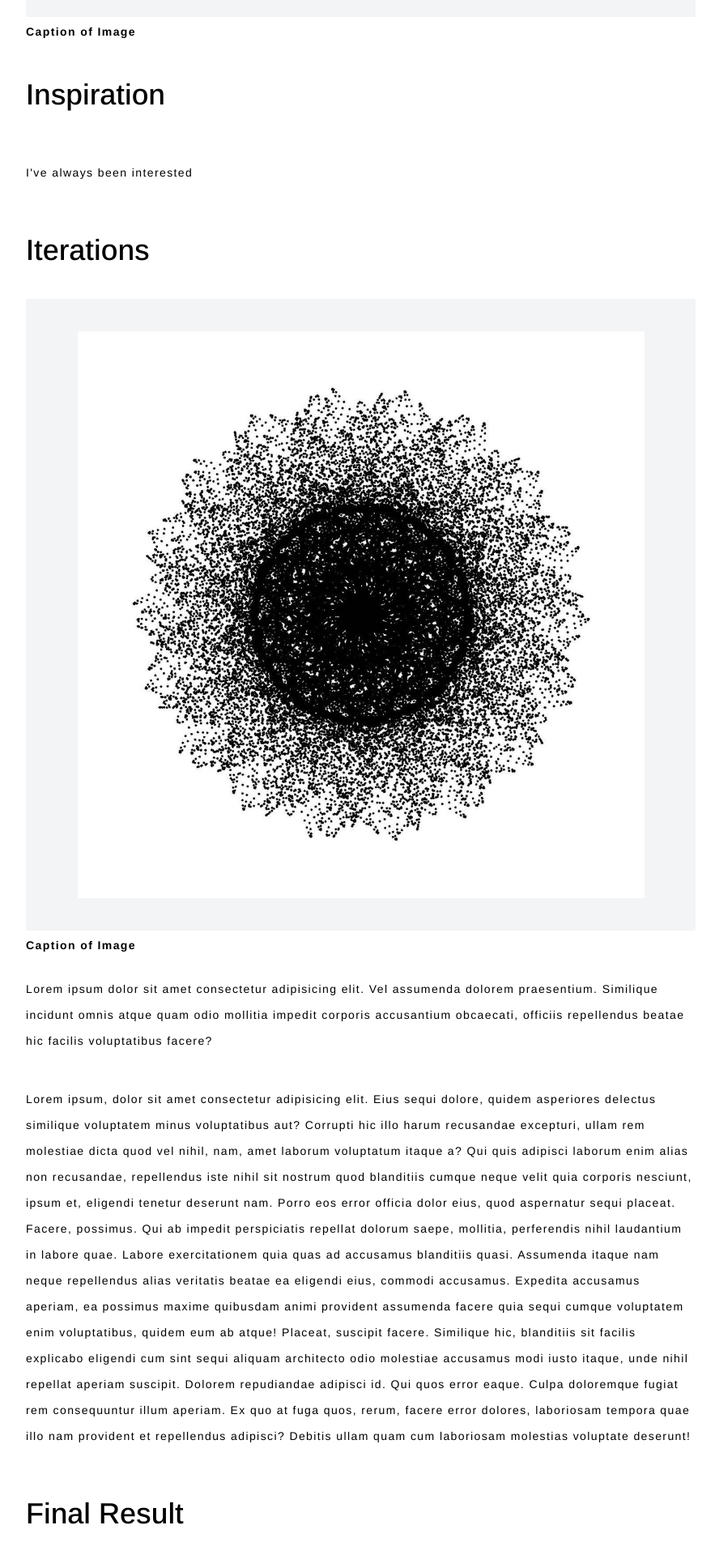
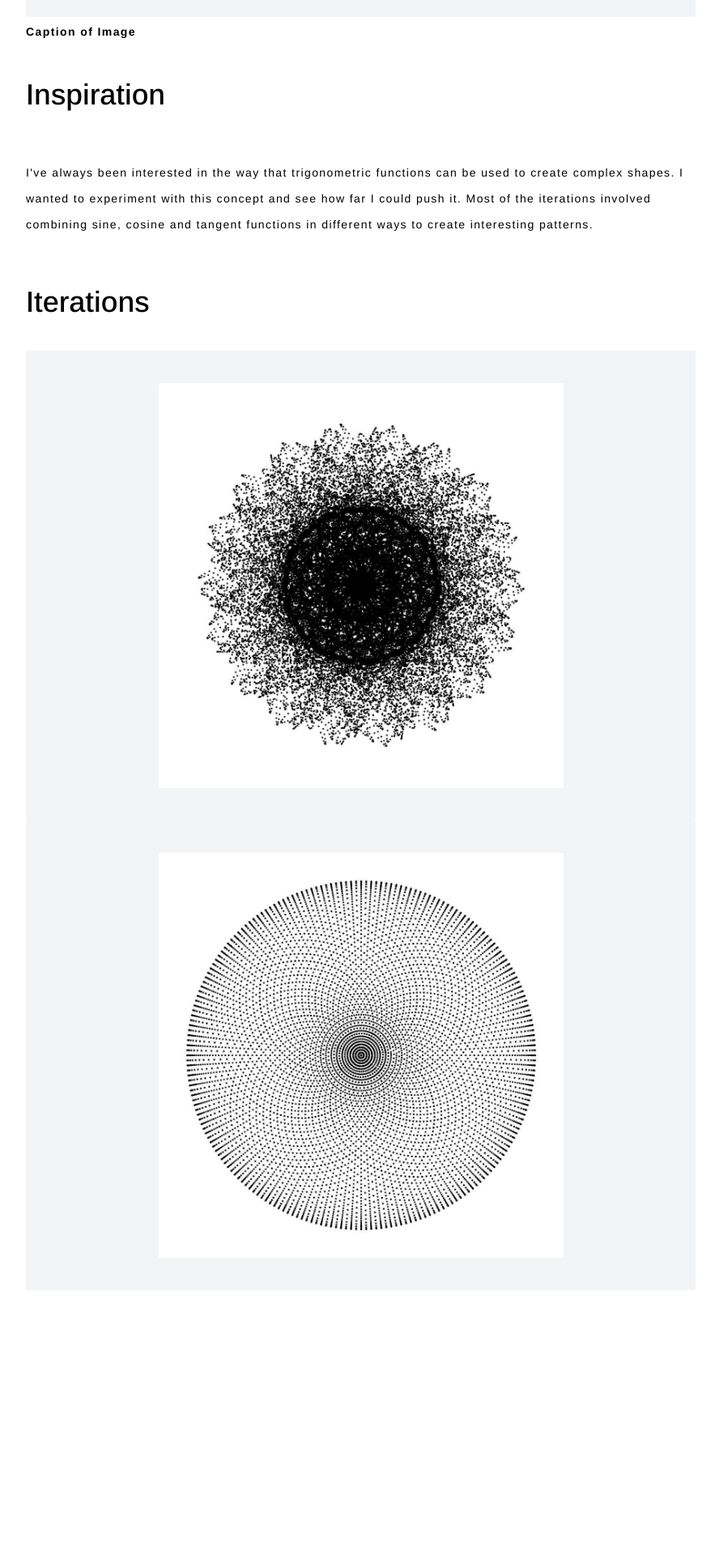
Before and after one commit to georgegausden/portfolio, a Next.js app: page /geometries in a window 1280 px wide. Shown: the part 822-2742 px from the top of the page at 81% size, without its empty margins (7-890 px from the left). After the commit the page ends 2415 px from the top, so only its background shows below. Built offline with nearby package versions, Linux system fonts and the light colour scheme.

Commit message:
Refactor PageNavigation component and update section buttons

```diff
--- a/app/components/experimentNavigation.tsx
+++ b/app/components/experimentNavigation.tsx
@@ -1,7 +1,11 @@
 'use client'
 import React, { useEffect, useState } from "react";
 
-function PageNavigation() {
+interface PageNavigationProps {
+  sections: string[];
+}
+
+const PageNavigation: React.FC<PageNavigationProps> = ({ sections }) => {
   const [activeId, setActiveId] = useState('');
 
   const handleClick = (e: React.MouseEvent<HTMLAnchorElement, MouseEvent>, id: string) => {
@@ -33,9 +37,16 @@ useEffect(() => {
     <nav className="col-start-5 sticky top-[91px]">
 
       <div className="grid grid-rows-auto text-center text-green-950 gap-[91px] ">
-        <button><a className={activeId === 'Inspiration' ? 'font-extrabold' : ''} onClick={(e) => handleClick(e, 'Inspiration')}>Inspiration</a></button>
-        <button><a className={activeId === 'Iterations' ? 'font-extrabold' : ''} onClick={(e) => handleClick(e, 'Iterations')}>Iterations</a></button>
-        <button><a className={activeId === 'Final-Result' ? 'font-extrabold' : ''} onClick={(e) => handleClick(e, 'Final-Result')}>Final Result</a></button>
+      {sections.map(section => (
+          <button key={section}>
+            <a
+              className={activeId === section ? 'font-extrabold' : ''}
+              onClick={(e) => handleClick(e, section)}
+            >
+              {section}
+            </a>
+          </button>
+        ))}
       </div>
     </nav>
   );
--- a/app/geometries/page.tsx
+++ b/app/geometries/page.tsx
@@ -45,7 +45,7 @@ function Experiments() {
           <h2 id="Inspiration">Inspiration</h2>
 
           <p>
-            I've always been interested
+            I've always been interested in the way that trigonometric functions can be used to create complex shapes. I wanted to experiment with this concept and see how far I could push it. Most of the iterations involved combining sine, cosine and tangent functions in different ways to create interesting patterns.
           </p>
 
           <h2 id="Iterations">Iterations</h2>
@@ -54,70 +54,30 @@ function Experiments() {
             <Image
               className=" object-cover"
               src="/geometries2.jpg"
-              width={700}
+              width={500}
               height={400}
               alt="Picture of the author"
               id="image"
             />
           </div>
-          <p id="caption">Caption of Image</p>
-
-          <p>
-            Lorem ipsum dolor sit amet consectetur adipisicing elit. Vel
-            assumenda dolorem praesentium. Similique incidunt omnis atque quam
-            odio mollitia impedit corporis accusantium obcaecati, officiis
-            repellendus beatae hic facilis voluptatibus facere?
-          </p>
-          <p>
-            Lorem ipsum, dolor sit amet consectetur adipisicing elit. Eius sequi
-            dolore, quidem asperiores delectus similique voluptatem minus
-            voluptatibus aut? Corrupti hic illo harum recusandae excepturi,
-            ullam rem molestiae dicta quod vel nihil, nam, amet laborum
-            voluptatum itaque a? Qui quis adipisci laborum enim alias non
-            recusandae, repellendus iste nihil sit nostrum quod blanditiis
-            cumque neque velit quia corporis nesciunt, ipsum et, eligendi
-            tenetur deserunt nam. Porro eos error officia dolor eius, quod
-            aspernatur sequi placeat. Facere, possimus. Qui ab impedit
-            perspiciatis repellat dolorum saepe, mollitia, perferendis nihil
-            laudantium in labore quae. Labore exercitationem quia quas ad
-            accusamus blanditiis quasi. Assumenda itaque nam neque repellendus
-            alias veritatis beatae ea eligendi eius, commodi accusamus. Expedita
-            accusamus aperiam, ea possimus maxime quibusdam animi provident
-            assumenda facere quia sequi cumque voluptatem enim voluptatibus,
-            quidem eum ab atque! Placeat, suscipit facere. Similique hic,
-            blanditiis sit facilis explicabo eligendi cum sint sequi aliquam
-            architecto odio molestiae accusamus modi iusto itaque, unde nihil
-            repellat aperiam suscipit. Dolorem repudiandae adipisci id. Qui quos
-            error eaque. Culpa doloremque fugiat rem consequuntur illum aperiam.
-            Ex quo at fuga quos, rerum, facere error dolores, laboriosam tempora
-            quae illo nam provident et repellendus adipisci? Debitis ullam quam
-            cum laboriosam molestias voluptate deserunt!
-          </p>
-
-          <h2 id="Final-Result">Final Result</h2>
           <div className=" w-full h-auto bg-gray-100 items-center flex justify-center rounded-sm">
             <Image
               className=" object-cover"
               src="/geometries3.jpg"
-              width={700}
+              width={500}
               height={400}
               alt="Picture of the author"
               id="image"
             />
           </div>
 
-          <p>
-            Lorem ipsum dolor sit amet consectetur adipisicing elit. Vel
-            assumenda dolorem praesentium. Similique incidunt omnis atque quam
-            odio mollitia impedit corporis accusantium obcaecati, officiis
-            repellendus beatae hic facilis voluptatibus facere?
-          </p>
+
 
 
         </div>
 
         <div className="col-span-1">
-          <PageNavigation />
+          <PageNavigation sections={['Inspiration', 'Iterations']}  />
         </div>
         <div className="col-span-1">
           <Navbar />
```
